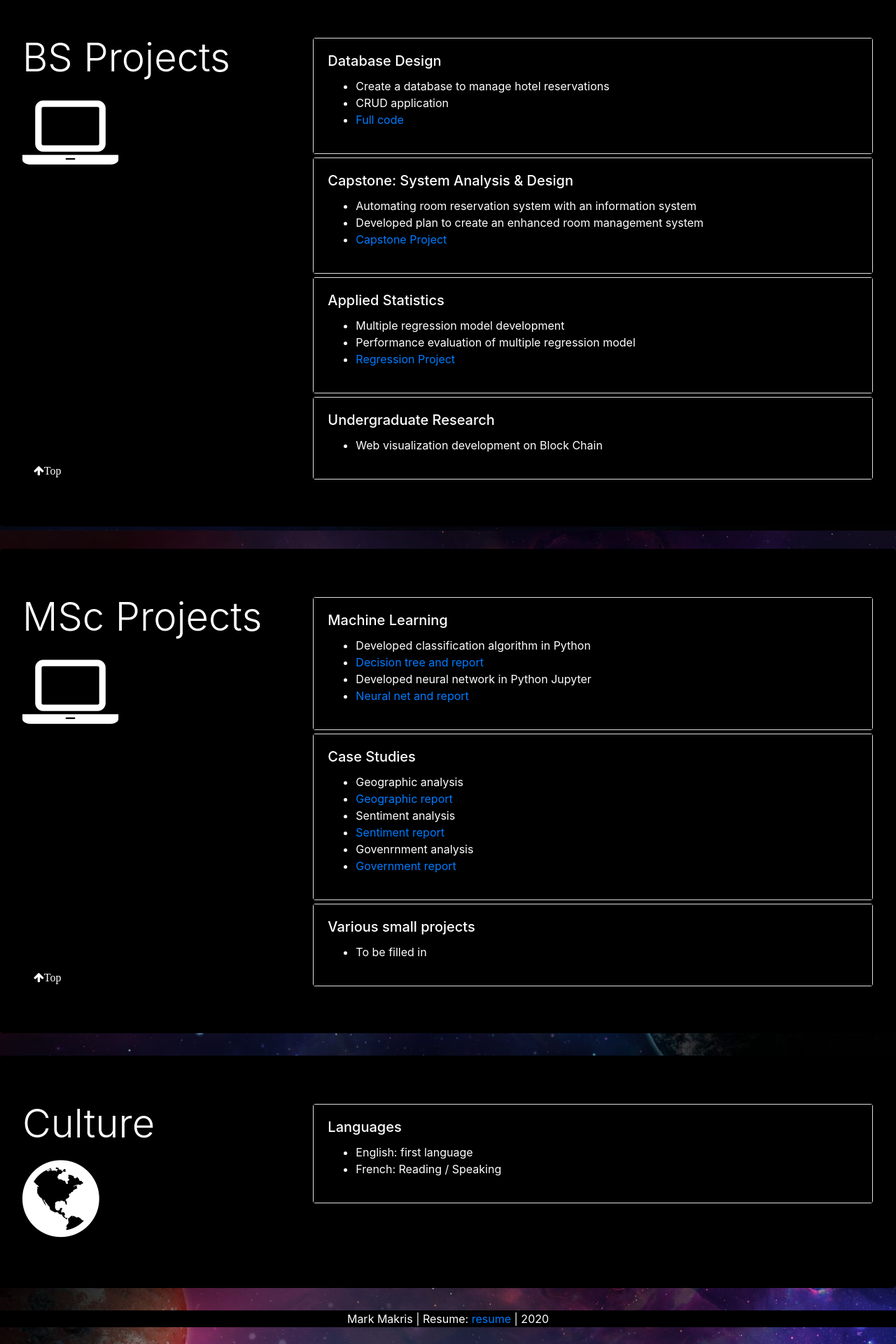
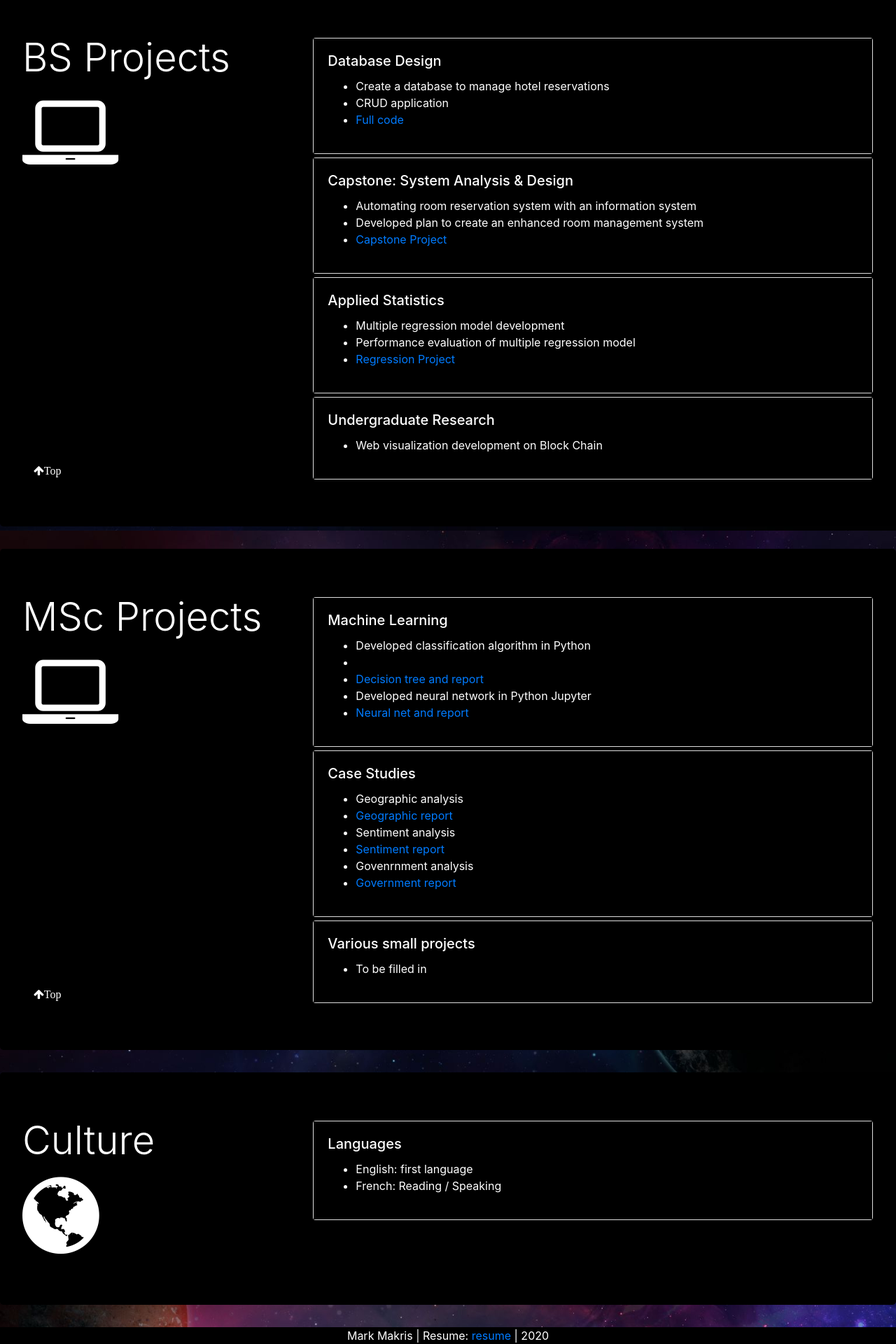
Before and after one commit to mmakris98/mmakris98.github.io, a Jekyll site: the page index.html, which Jekyll copies as it is, in a window 1280 px wide. Shown: the part 1942-3862 px from the top of the page at 70% size. Built offline with Jekyll 4.4.1, drawn with Linux system fonts in a browser that asks for light colours.

Commit message:
Update index.html

```diff
--- a/index.html
+++ b/index.html
@@ -333,6 +333,9 @@
               Developed classification algorithm in Python
             </li>
             <li class="card-text">
+
+            </li>
+            <li class="card-text">
               <a href="./assets/pdf/Decision Tree.pdf" target="_blank">Decision tree and report</a>
             </li>
             <li class="card-text">
```
